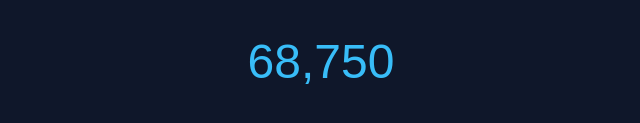
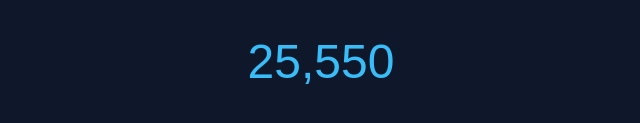
Before and after one commit to PranshDalal/divyawaiting, a plain HTML site: page index.html in a window 1280 px wide. Shown: the part 401-524 px from the top of the page, 319-959 px from the left. Drawn offline with Linux system fonts and the light colour scheme.

Commit message:
Change reference time to 6:22 PM

```diff
--- a/index.html
+++ b/index.html
@@ -36,7 +36,7 @@
 
       // Change this to 18 for 6:22 PM or 6 for 6:22 AM
       const reference = new Date();
-      reference.setHours(6, 22, 0, 0);
+      reference.setHours(18, 22, 0, 0);
 
       // If current time is before 6:22 today, use yesterday's 6:22
       if (now < reference) {
```
